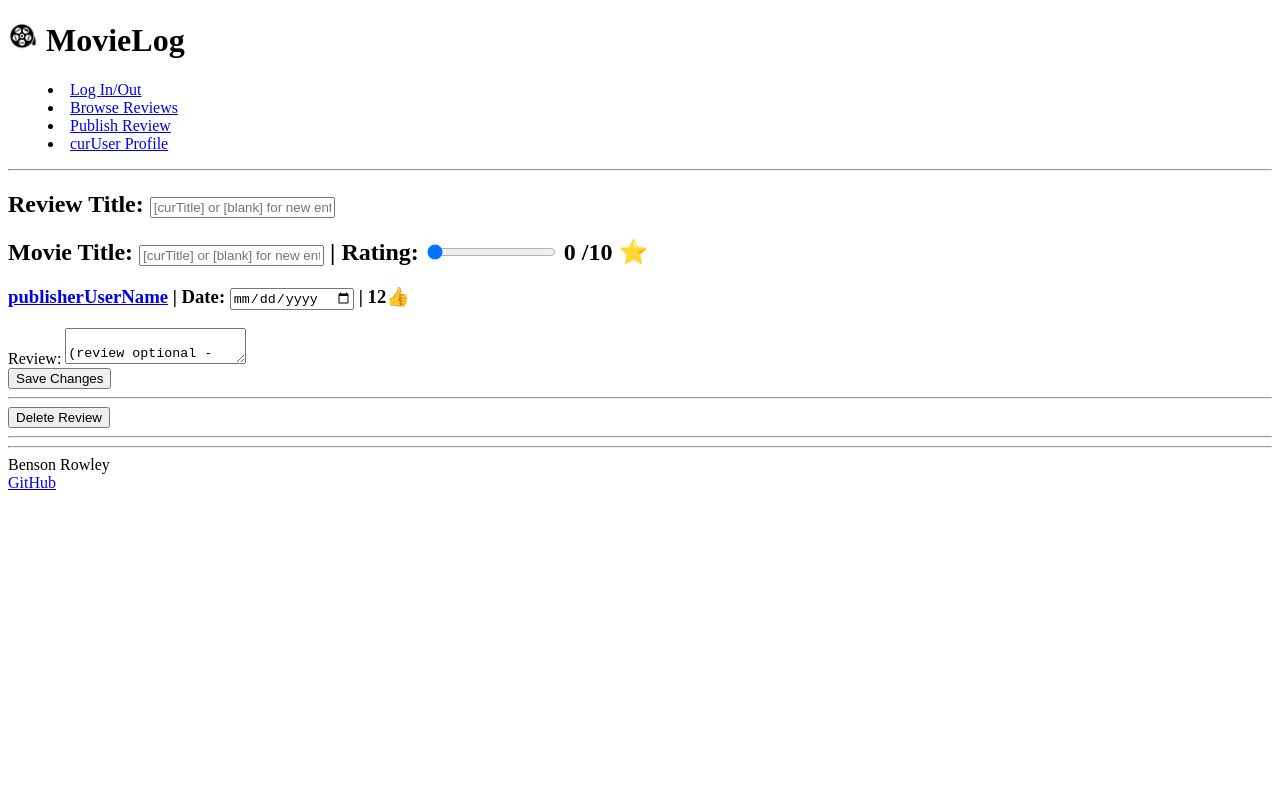
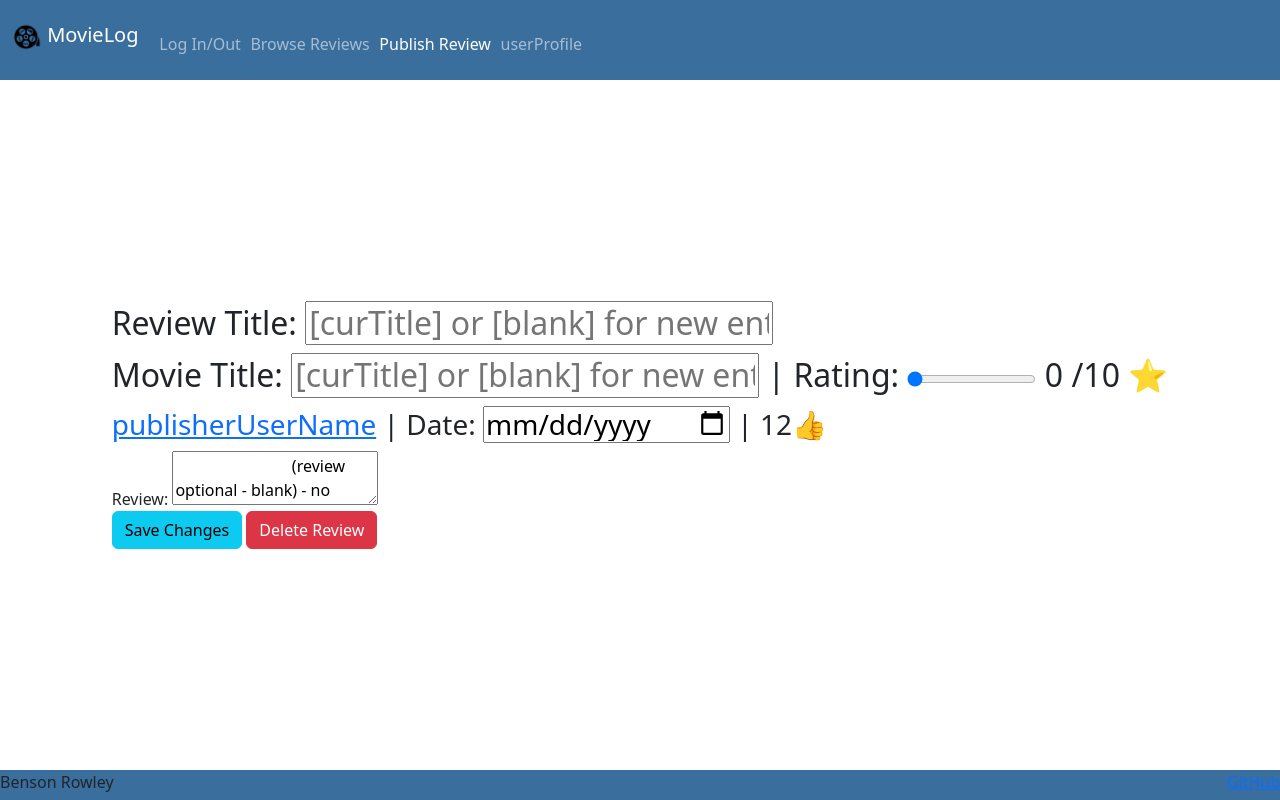
Before and after one commit to rockyRaccoon13/startup, a plain HTML site: page editPublishReview.html in a window 1280 px wide. Drawn offline with nearby package versions, Linux system fonts and the light colour scheme.

Commit message:
added header and footer bootstrap

```diff
--- a/editPublishReview.html
+++ b/editPublishReview.html
@@ -3,26 +3,46 @@
     <head>
         <!-- Tell browsers not to scale the viewport automatically-->
         <meta name = "viewport" content ="width=device-width, inital-scale=1.0"/>
+
         <title>Publish/Edit Review</title>
         <link rel="icon" href="images/film-reel-icon.webp" />
+
+        <link rel="stylesheet" href="main.css">
+
+        <!-- Include bootstrap CSS framework -->
+        <link
+        href="https://cdn.jsdelivr.net/npm/bootstrap@5.2.2/dist/css/bootstrap.min.css"
+        rel="stylesheet"
+        integrity="sha384-Zenh87qX5JnK2Jl0vWa8Ck2rdkQ2Bzep5IDxbcnCeuOxjzrPF/et3URy9Bv1WTRi"
+        crossorigin="anonymous"
+        />
     </head>
     <body>
-            <!-- Use header, main, and footer elements to give semantic structure -->
-        <header>
-            <h1>
-                <img alt="logo" src="images/film-reel-icon.webp" width="30"/>
-                MovieLog
-            </h1>
-            <nav>
-                <menu>
-                    <li><a href="index.html">Log In/Out</a></li>
-                    <li><a href="browseReviews.html">Browse Reviews</a></li>
-                    <li><a href="editPublishReview.html">Publish Review</a></li>
-                    <li><a href="userProfile.html">curUser Profile</a></li>
+        <!-- Use header, main, and footer elements to give semantic structure -->
+        <header class="container-fluid">
+            <nav class ="navbar navbar-dark">
+                <a class="navbar-brand" href="#">
+                    <img alt="logo" src="images/film-reel-icon.webp" height="30px"/>
+                    MovieLog
+                </a>
+                <menu class="navbar-nav">
+                    <li class="nav-item">
+                        <a class="nav-link" href="index.html">Log In/Out</a>
+                    </li>
+                    <li class="nav-item">
+                        <a class="nav-link" href="browseReviews.html">Browse Reviews</a>
+                    </li>
+                    <li class="nav-item">
+                        <a class="nav-link active" href="editPublishReview.html">Publish Review</a>
+                    </li>
+                    <li class="nav-item">
+                        <a class="nav-link" href="userProfile.html">userProfile</a>
+                    </li>
+
                 </menu>
             </nav>
-            <hr/>
         </header>
+
         <main>
                 <form method="get" action="reviewPage.html">
                     <div class="fullReview">
@@ -78,19 +98,13 @@
                         </textarea>
                     </div>
 
-                    <button type="submit">Save Changes</button>
-                    <hr/>
-                </form>
-                <form method="get" action ="userProfile.html">
-                    <button type="submit">Delete Review</button>
-                    <hr/>
+                    <button type="submit" class="btn btn-info">Save Changes</button>
+                    <button type="submit" class="btn btn-danger">Delete Review</button>
                 </form>
         </main>
 
         <footer>
-            <hr/>
             <span>Benson Rowley</span>
-            <br/>
             <a href="https://github.com/rockyRaccoon13/startup">GitHub</a>
         </footer>
 
```
Also changed, not shown: editProfile.html (+30 -17 lines), reviewPage.html (+32 -13 lines), userProfile.html (+32 -16 lines).
